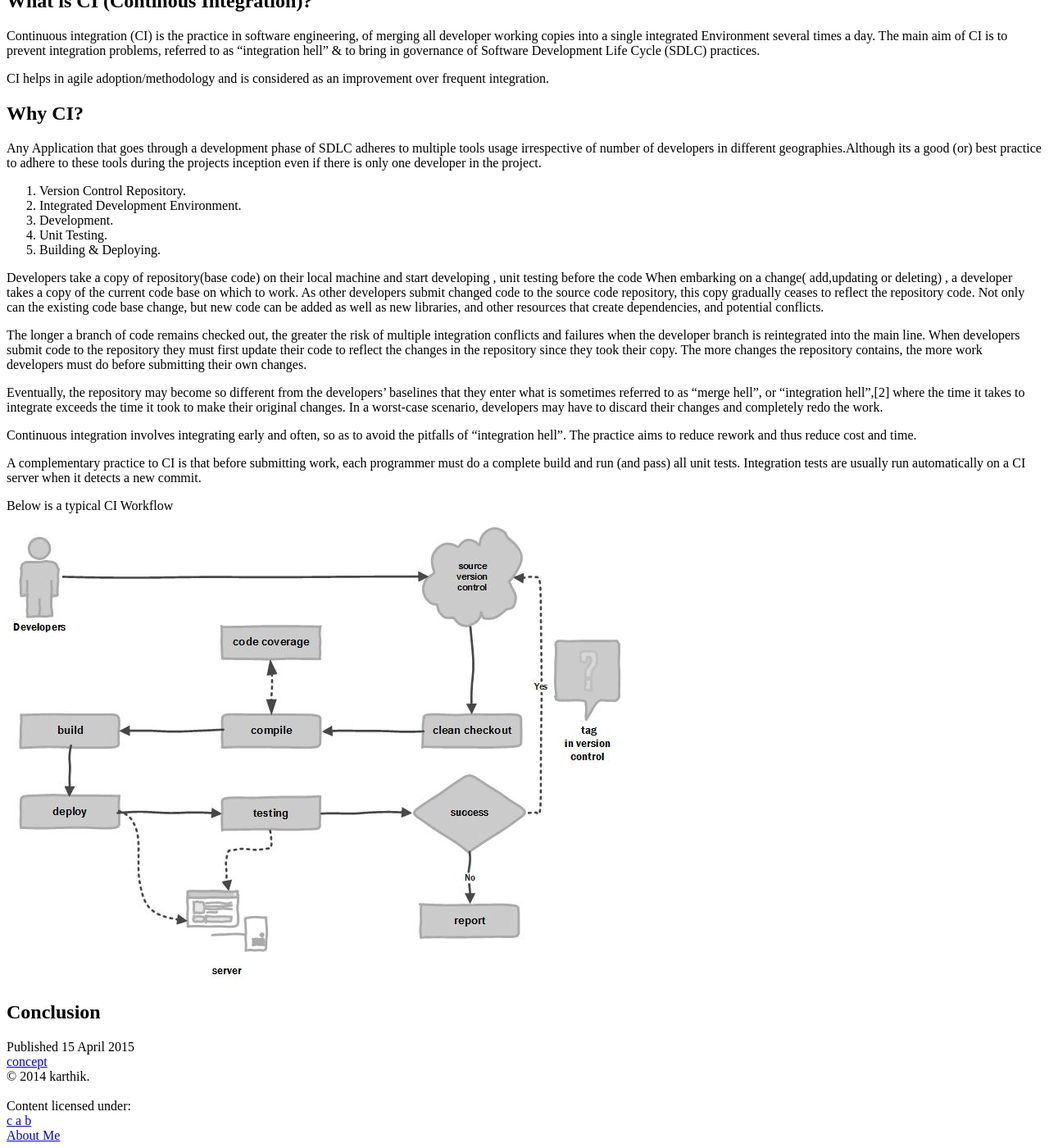
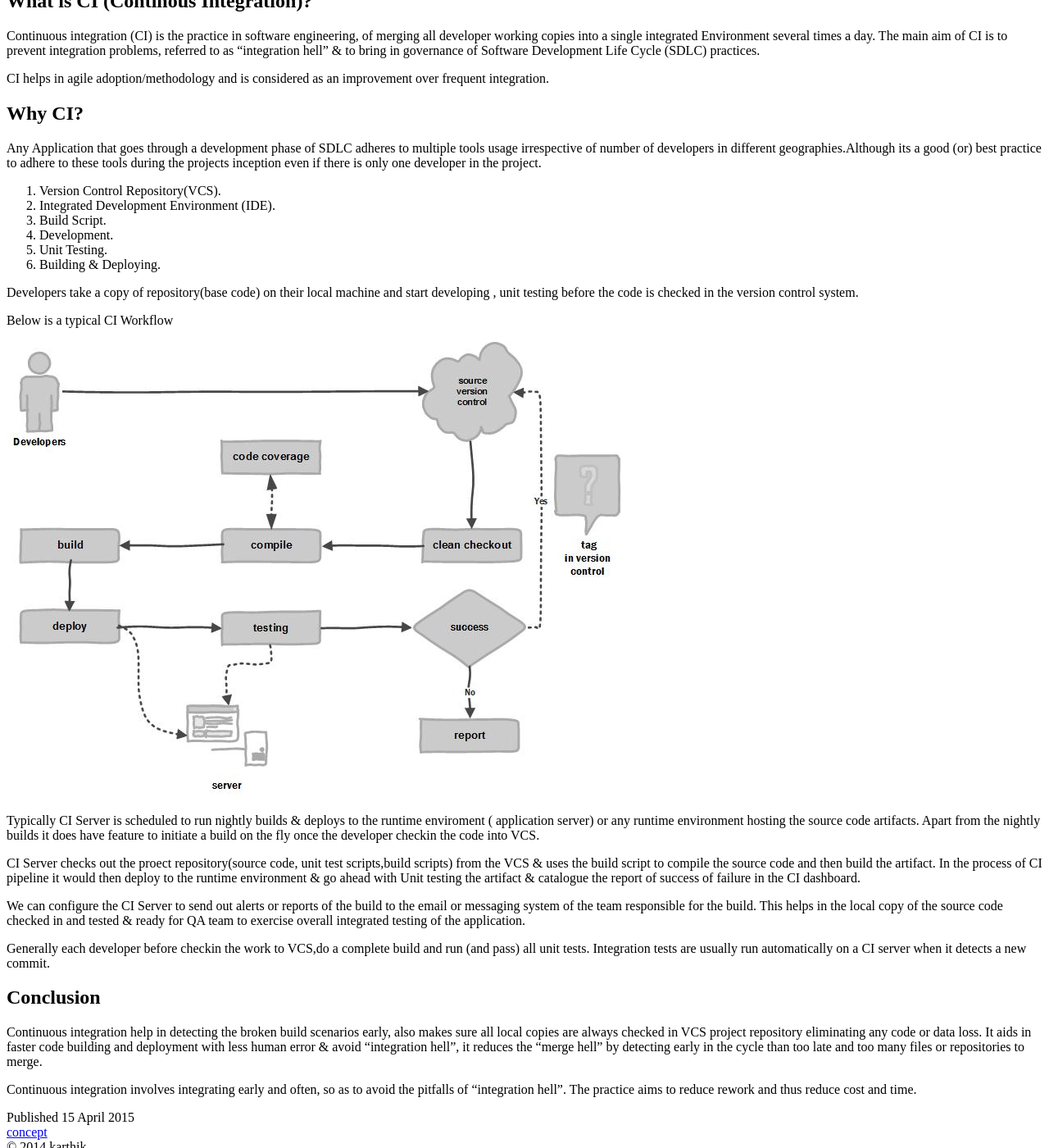
Before and after one commit to karpra/karpra.github.io, a Jekyll site: the page built from _posts/2015-4-15-introduction to continous integration.md, in a window 1280 px wide and 1400 px high, scrolled down 356 px. Shown: the whole window at 82% size. Built offline with Jekyll 4.4.1, drawn with Linux system fonts in a browser that asks for light colours; nearby versions of some CDN libraries; library files that are not in the unit come from our copies.

Commit message:
Update 2015-4-15-introduction to continous integration.md

```diff
--- a/_posts/2015-4-15-introduction to continous integration.md
+++ b/_posts/2015-4-15-introduction to continous integration.md
@@ -14,25 +14,30 @@ CI helps in agile adoption/methodology and is considered as an improvement over
 
 Any Application that goes through a development phase of SDLC adheres to multiple tools usage irrespective of number of developers in different geographies.Although its a good (or) best practice to adhere to these tools during the projects inception even if there is only one developer in the project.
 
-1. Version Control Repository.
-2. Integrated Development Environment.
-3. Development.
-4. Unit Testing.
-5. Building & Deploying.
+1. Version Control Repository(VCS).
+2. Integrated Development Environment (IDE).
+3. Build Script.
+4. Development.
+5. Unit Testing.
+6. Building & Deploying.
 
 Developers take a copy of repository(base code) on their local machine and start developing , unit testing before the code
-When embarking on a change( add,updating or deleting) , a developer takes a copy of the current code base on which to work. As other developers submit changed code to the source code repository, this copy gradually ceases to reflect the repository code. Not only can the existing code base change, but new code can be added as well as new libraries, and other resources that create dependencies, and potential conflicts.
-
-The longer a branch of code remains checked out, the greater the risk of multiple integration conflicts and failures when the developer branch is reintegrated into the main line. When developers submit code to the repository they must first update their code to reflect the changes in the repository since they took their copy. The more changes the repository contains, the more work developers must do before submitting their own changes.
-
-Eventually, the repository may become so different from the developers' baselines that they enter what is sometimes referred to as "merge hell", or "integration hell",[2] where the time it takes to integrate exceeds the time it took to make their original changes. In a worst-case scenario, developers may have to discard their changes and completely redo the work.
-
-Continuous integration involves integrating early and often, so as to avoid the pitfalls of "integration hell". The practice aims to reduce rework and thus reduce cost and time.
-
-A complementary practice to CI is that before submitting work, each programmer must do a complete build and run (and pass) all unit tests. Integration tests are usually run automatically on a CI server when it detects a new commit.
+is checked in the version control system.
 
 Below is a typical CI Workflow
 
 ![process]({{ site.baseurl }}/assets/images/01_16_2015_1.jpg)
 
+Typically CI Server is scheduled to run nightly builds & deploys to the runtime enviroment ( application server) or any runtime environment hosting the source code artifacts. Apart from the nightly builds it does have feature to initiate a build on the fly once the developer checkin the code into VCS.
+
+CI Server checks out the proect repository(source code, unit test scripts,build scripts) from the VCS & uses the build script to compile the source code and then build the artifact. In the process of CI pipeline it would then deploy to the runtime environment & go ahead with Unit testing the artifact & catalogue the report of success of failure in the CI dashboard.
+
+We can configure the CI Server to send out alerts or reports of the build to the email or messaging system of the team responsible for the build. This helps in the local copy of the source code checked in and tested & ready for QA team to exercise overall integrated testing of the application.
+
+Generally each developer before checkin the work to VCS,do a complete build and run (and pass) all unit tests. Integration tests are usually run automatically on a CI server when it detects a new commit.
+
 ## Conclusion
+
+Continuous integration help in detecting the broken build scenarios early, also makes sure all local copies are always checked in VCS project repository eliminating any code or data loss. It aids in faster code building and deployment with less human error & avoid "integration hell", it reduces the "merge hell" by detecting early in the cycle than too late and too many files or repositories to merge.
+
+Continuous integration involves integrating early and often, so as to avoid the pitfalls of "integration hell". The practice aims to reduce rework and thus reduce cost and time.
```
